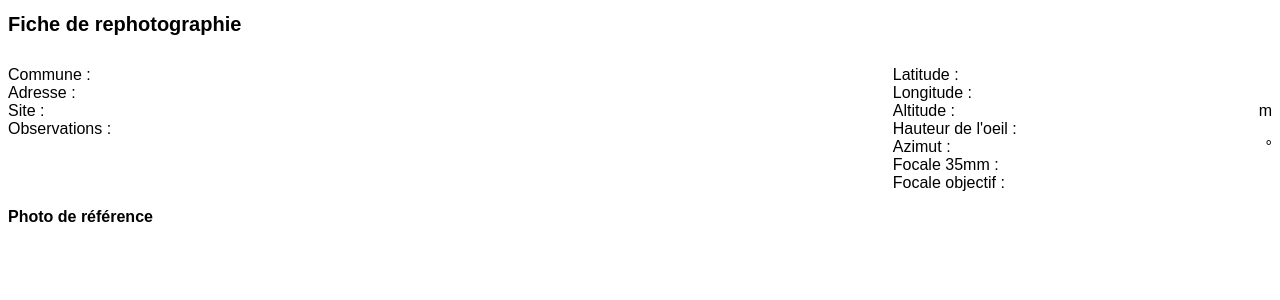
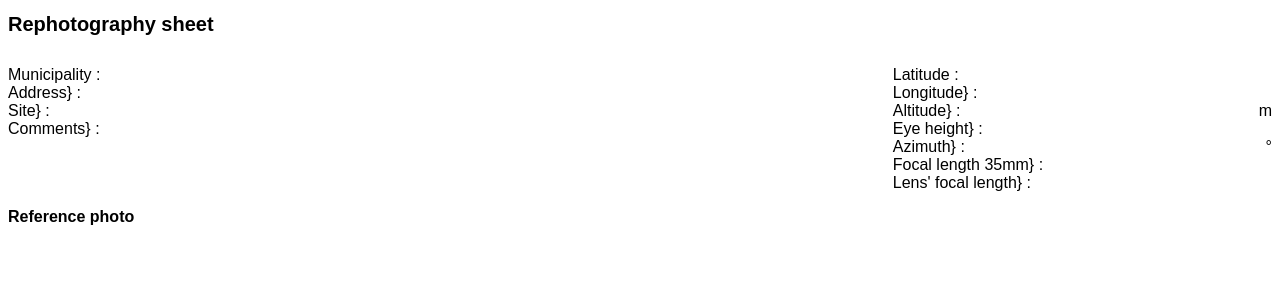
Before and after one commit to Terralego/opp-back, a Django app: template src/templates/terra_opp/viewpoint_pdf.html in a window 1280 px wide. Shown: the part 151-451 px from the top of the page. Run offline with Django 3.2, Linux system fonts and the light colour scheme; the template is opened without the code that fills it, so the values that code supplies are empty.

Commit message:
Translate french text into english and add .po translation file

```diff
--- a/src/static/terra_opp/viewpoint_pdf.css
+++ b/src/static/terra_opp/viewpoint_pdf.css
@@ -38,7 +38,7 @@ dl, .half-width {
   width: 50%;
 }
 
-.adresse {
+.address {
   width: 70%;
 }
 
@@ -61,11 +61,11 @@ dd, dt {
   text-align: right;
 }
 
-.adresse dt {
+.address dt {
   width: 25%;
 }
 
-.adresse dd {
+.address dd {
   width: 75%;
 }
 
--- a/src/templates/terra_opp/viewpoint_pdf.html
+++ b/src/templates/terra_opp/viewpoint_pdf.html
@@ -14,34 +14,34 @@
   <img src="{% static 'bandeau.png' %}" />
 </div>
 
-<h1>Fiche de rephotographie</h1>
+<h1>{% trans "Rephotography sheet" %}</h1>
 
 {% with lon=viewpoint.point.geom.0|unlocalize lat=viewpoint.point.geom.1|unlocalize first_pic=viewpoint.pictures.earliest %}
   {% spaceless %}
-  <dl class="adresse">
-    <dt>Commune</dt>
+  <dl class="address">
+    <dt>{% trans "Municipality" %}</dt>
     <dd>{{ viewpoint.properties.commune }}</dd>
-    <dt>Adresse</dt>
+    <dt>{% trans "Address" %}}</dt>
     <dd>{{ viewpoint.properties.voie }}</dd>
-    <dt>Site</dt>
+    <dt>{% trans "Site" %}}</dt>
     <dd>{{ viewpoint.properties.site }}</dd>
-    <dt>Observations</dt>
+    <dt>{% trans "Comments" %}}</dt>
     <dd>{{ viewpoint.properties.rephotographie }}</dd>
   </dl>
   <dl class="props">
-    <dt>Latitude</dt>
+    <dt>{% trans "Latitude" %}</dt>
     <dd>{{ lat|floatformat:-5 }}</dd>
-    <dt>Longitude</dt>
+    <dt>{% trans "Longitude" %}}</dt>
     <dd>{{ lon|floatformat:-5 }}</dd>
-    <dt>Altitude</dt>
+    <dt>{% trans "Altitude" %}}</dt>
     <dd>{{ first_pic.properties.altitude }} m</dd>
-    <dt>Hauteur de l'oeil</dt>
+    <dt>{% trans "Eye height" %}}</dt>
     <dd>{{ first_pic.properties.hauteur }}</dd>
-    <dt>Azimut</dt>
+    <dt>{% trans "Azimuth" %}}</dt>
     <dd>{{ first_pic.properties.orientation }}°</dd>
-    <dt>Focale 35mm</dt>
+    <dt>{% trans "Focal length 35mm" %}}</dt>
     <dd>{{ first_pic.properties.focale_35mm }}</dd>
-    <dt>Focale objectif</dt>
+    <dt>{% trans "Lens' focal length" %}}</dt>
     <dd>{{ first_pic.properties.focale_objectif }}</dd>
   </dl>
   {% endspaceless %}
@@ -57,13 +57,13 @@
   <div class="clearfix"></div>
 
   <div class="block">
-    <label>Photo de référence</label>
+    <label>{% trans "Reference photo" %}</label>
     <img src="{{ first_pic.file.thumbnail.750x1500.url }}" class="viewpoint-picture" />
   </div>
 
   {% if viewpoint.pictures.count > 1 %}
     <div class="block">
-      <label>Dernière photographie</label>
+      <label>{% trans "Last photography" %}</label>
       <img src="{{ viewpoint.pictures.latest.file.thumbnail.750x1500.url }}" class="viewpoint-picture" />
     </div>
   {% endif %}
```
Also changed, not shown: src/project/locales/fr/LC_MESSAGES/django.po (added).
